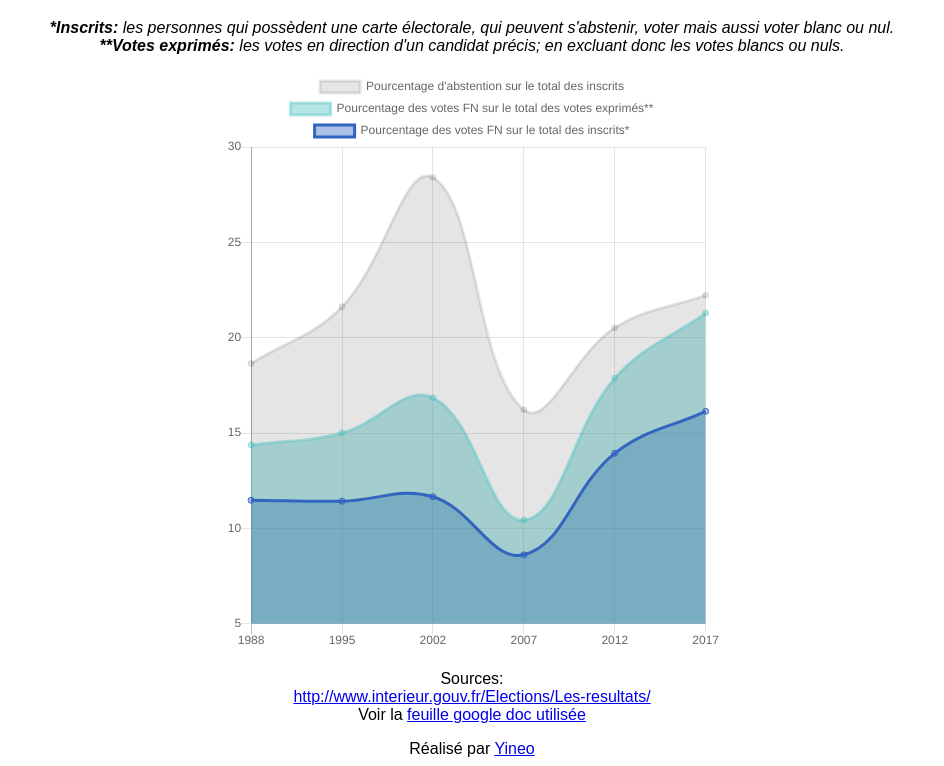
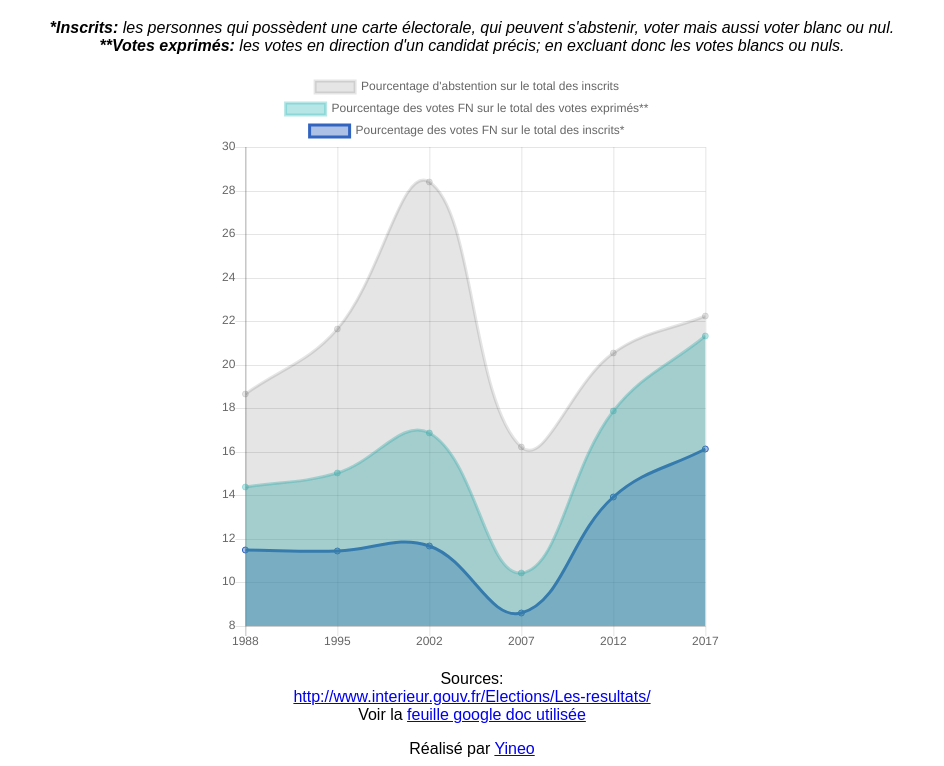
Before and after one commit to fn-facts/fn-facts.github.io, a website: page index.html in a window 1280 px wide. Shown: the part 98-864 px from the top of the page, without its empty margins (168-1112 px from the left). Drawn offline with nearby package versions, Linux system fonts and the light colour scheme.

Commit message:
modern build

```diff
--- /dev/null
+++ b/api/datas.json
@@ -0,0 +1,44 @@
+{
+  "1988":{
+    "abstention_pourcentage":18.65,
+    "vote_fn_pourcentage_exprimes":14.38,
+    "vote_fn_pourcentage_inscrits": 11.48,
+    "blancs_nuls_pourcentage": 1.63,
+    "blancs_nuls_abstention_pourcentage":20.28
+  },
+  "1995":{
+    "abstention_pourcentage":21.62,
+    "vote_fn_pourcentage_exprimes":15.01,
+    "vote_fn_pourcentage_inscrits":11.43,
+    "blancs_nuls_pourcentage": 2.21,
+    "blancs_nuls_abstention_pourcentage": 23.83
+  },
+  "2002":{
+    "abstention_pourcentage":28.40,
+    "vote_fn_pourcentage_exprimes":16.86,
+    "vote_fn_pourcentage_inscrits":11.66,
+    "blancs_nuls_pourcentage": 2.42,
+    "blancs_nuls_abstention_pourcentage": 30.82
+  },
+  "2007":{
+    "abstention_pourcentage":16.23,
+    "vote_fn_pourcentage_exprimes":10.44,
+    "vote_fn_pourcentage_inscrits":8.62,
+    "blancs_nuls_pourcentage": 1.20,
+    "blancs_nuls_abstention_pourcentage": 17.43
+  },
+  "2012":{
+    "abstention_pourcentage":20.52,
+    "vote_fn_pourcentage_exprimes":17.88,
+    "vote_fn_pourcentage_inscrits":13.94,
+    "blancs_nuls_pourcentage": 1.52,
+    "blancs_nuls_abstention_pourcentage": 22.04
+  },
+  "2017":{
+    "abstention_pourcentage":22.23,
+    "vote_fn_pourcentage_exprimes":21.30,
+    "vote_fn_pourcentage_inscrits":16.14,
+    "blancs_nuls_pourcentage": 2.00,
+    "blancs_nuls_abstention_pourcentage": 24.23
+  }
+}
--- /dev/null
+++ b/app/index.js
@@ -0,0 +1,2 @@
+
+require('./lineChart.js');
--- /dev/null
+++ b/app/lineChart.js
@@ -0,0 +1,60 @@
+var Chart = require('chart.js')
+var axios = require('axios');
+
+axios.get('api/datas.json').then(function(result) {
+
+  var datas = result.data
+
+  var ctx = document.getElementById("myChart")
+
+  var datasLabels = {
+    abstention_pourcentage:"Pourcentage d'abstention sur le total des inscrits",
+    vote_fn_pourcentage_exprimes:"Pourcentage des votes FN sur le total des votes exprimés**",
+    vote_fn_pourcentage_inscrits:"Pourcentage des votes FN sur le total des inscrits*",
+    blancs_nuls_pourcentage:"Pourcentage des votes blancs et nuls",
+    blancs_nuls_abstention_pourcentage:"Pourcentage des votes blancs, nuls et abstention",
+  }
+
+  var labels = [];
+  var datasets = {
+    abstention_pourcentage:{
+      data:[]
+    },
+    vote_fn_pourcentage_exprimes:{
+      borderColor: "rgba(75,192,192,0.4)",
+      backgroundColor: "rgba(75,192,192,0.4)",
+      data:[]
+    },
+    vote_fn_pourcentage_inscrits:{
+      borderColor: "rgba(50,100,192,1)",
+      backgroundColor: "rgba(50,100,192,0.4)",
+      data:[]
+    }
+  }
+
+  for (var year in datas ) {
+    labels.push(year);
+    for (key in datas[year]) {
+      if (datasets[key] !== undefined) {
+        datasets[key].label = datasLabels[key];
+        datasets[key].data.push(datas[year][key]);
+      }
+    }
+  }
+
+  // construction de l'objet data à passer à chartJS
+  var data = {
+    labels:labels,
+    datasets:[]
+  }
+
+  for (var key in datasets) {
+    data.datasets.push(datasets[key]);
+  }
+
+  var myLineChart = new Chart(ctx, {
+    type: 'line',
+    data: data
+  })
+
+})
--- a/index.html
+++ b/index.html
@@ -8,6 +8,7 @@
   <meta name="viewport" content="width=device-width, initial-scale=1">
 
   <link rel="apple-touch-icon" href="apple-touch-icon.png">
+  <script src="dist/bundle.js"></script>
   <!--<link rel="stylesheet" href="css/main.css">-->
 
 </head>
@@ -60,106 +61,5 @@
       <footer>Réalisé par <a href="http://yineo.fr">Yineo</a></footer>
     </div>
 
-    <script src="https://cdnjs.cloudflare.com/ajax/libs/Chart.js/2.5.0/Chart.bundle.min.js"></script>
-    <script>
-
-      var ctx = document.getElementById("myChart");
-
-      var datasLabels = {
-        abstention_pourcentage:"Pourcentage d'abstention sur le total des inscrits",
-        vote_fn_pourcentage_exprimes:"Pourcentage des votes FN sur le total des votes exprimés**",
-        vote_fn_pourcentage_inscrits:"Pourcentage des votes FN sur le total des inscrits*",
-        blancs_nuls_pourcentage:"Pourcentage des votes blancs et nuls",
-        blancs_nuls_abstention_pourcentage:"Pourcentage des votes blancs, nuls et abstention",
-      }
-
-      var datas = {
-        1988:{
-          abstention_pourcentage:18.65,
-          vote_fn_pourcentage_exprimes:14.38,
-          vote_fn_pourcentage_inscrits: 11.48,
-          blancs_nuls_pourcentage: 1.63,
-          blancs_nuls_abstention_pourcentage:20.28
-        },
-        1995:{
-          abstention_pourcentage:21.62,
-          vote_fn_pourcentage_exprimes:15.01,
-          vote_fn_pourcentage_inscrits:11.43,
-          blancs_nuls_pourcentage: 2.21,
-          blancs_nuls_abstention_pourcentage: 23.83
-        },
-        2002:{
-          abstention_pourcentage:28.40,
-          vote_fn_pourcentage_exprimes:16.86,
-          vote_fn_pourcentage_inscrits:11.66,
-          blancs_nuls_pourcentage: 2.42,
-          blancs_nuls_abstention_pourcentage: 30.82
-        },
-        2007:{
-          abstention_pourcentage:16.23,
-          vote_fn_pourcentage_exprimes:10.44,
-          vote_fn_pourcentage_inscrits:8.62,
-          blancs_nuls_pourcentage: 1.20,
-          blancs_nuls_abstention_pourcentage: 17.43
-        },
-        2012:{
-          abstention_pourcentage:20.52,
-          vote_fn_pourcentage_exprimes:17.88,
-          vote_fn_pourcentage_inscrits:13.94,
-          blancs_nuls_pourcentage: 1.52,
-          blancs_nuls_abstention_pourcentage: 22.04
-        },
-        2017:{
-          abstention_pourcentage:22.23,
-          vote_fn_pourcentage_exprimes:21.30,
-          vote_fn_pourcentage_inscrits:16.14,
-          blancs_nuls_pourcentage: 2.00,
-          blancs_nuls_abstention_pourcentage: 24.23
-        }
-      };
-
-      var labels = [];
-      var datasets = {
-        abstention_pourcentage:{
-          data:[]
-        },
-        vote_fn_pourcentage_exprimes:{
-          borderColor: "rgba(75,192,192,0.4)",
-          backgroundColor: "rgba(75,192,192,0.4)",
-          data:[]
-        },
-        vote_fn_pourcentage_inscrits:{
-          borderColor: "rgba(50,100,192,1)",
-          backgroundColor: "rgba(50,100,192,0.4)",
-          data:[]
-        }
-      }
-
-      for (var year in datas ) {
-        labels.push(year);
-        for (key in datas[year]) {
-          if (datasets[key] !== undefined) {
-            datasets[key].label = datasLabels[key];
-            datasets[key].data.push(datas[year][key]);
-          }
-        }
-      }
-
-    // construction de l'objet data à passer à chartJS
-    var data = {
-      labels:labels,
-      datasets:[]
-    };
-    for (var key in datasets) {
-      data.datasets.push(datasets[key]);
-    }
-
-    var myLineChart = new Chart(ctx, {
-      type: 'line',
-      data: data
-    });
-
-  </script>
-
 </body>
 </html>
```
Also changed, not shown: package.json (added, +27 -0 lines), dist/bundle.js (added), 1 other file.
